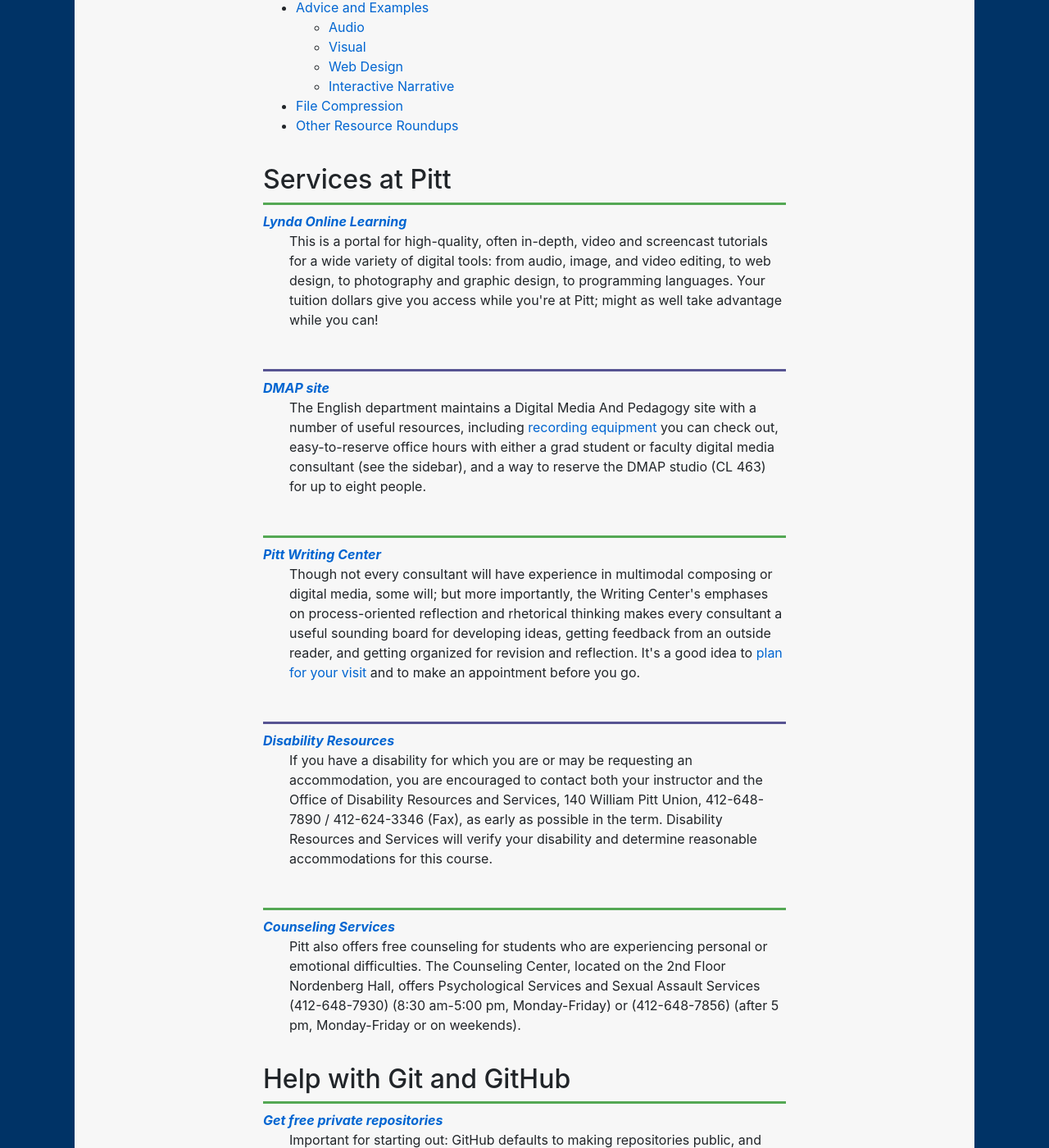
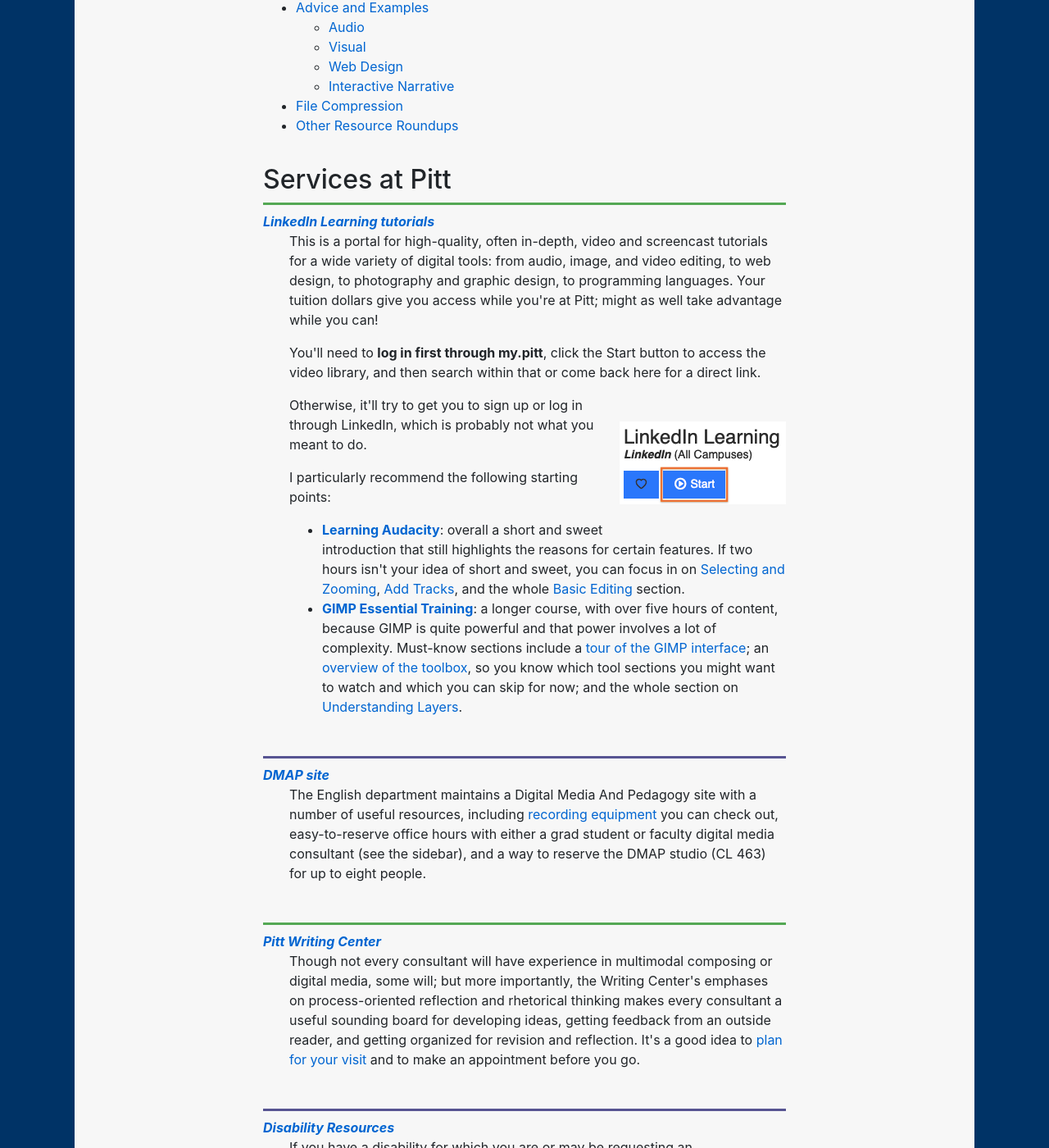
Before and after one commit to benmiller314/cdm2020fall, a Jekyll site: the page built from resources.md, in a window 1280 px wide and 1400 px high, scrolled down 610 px. Shown: the whole window at 82% size. Built offline with Jekyll 4.4.1, drawn with Linux system fonts in a browser that asks for light colours; some of the changed text lies outside the part shown.

Commit message:
beef up LinkedIn Learning links
formerly known as Lynda

```diff
--- a/resources.md
+++ b/resources.md
@@ -27,8 +27,18 @@
 
 ## Services at Pitt
 <dl>
-<dt><a href="http://lynda.pitt.edu">Lynda Online Learning</a></dt>
-<dd>This is a portal for high-quality, often in-depth, video and screencast tutorials for a wide variety of digital tools: from audio, image, and video editing, to web design, to photography and graphic design, to programming languages. Your tuition dollars give you access while you're at Pitt; might as well take advantage while you can!</dd>
+<dt><a href="https://my.pitt.edu/task/all/cssd-linkedinlearning">LinkedIn Learning tutorials</a></dt>
+<dd>
+<p>This is a portal for high-quality, often in-depth, video and screencast tutorials for a wide variety of digital tools: from audio, image, and video editing, to web design, to photography and graphic design, to programming languages. Your tuition dollars give you access while you're at Pitt; might as well take advantage while you can!</p>
+<p>You'll need to <strong>log in first through my.pitt</strong>, click the Start button to access the video library, and then search within that or come back here for a direct link. <figure class="float-right"><img src="assets/img/linked-in-learning-start-button.png" alt="The start button follows the 'LinkedIn Learning' header and a heart button to 'Add Favorite'." /></figure> Otherwise, it'll try to get you to sign up or log in through LinkedIn, which is probably not what you meant to do.</p>
+<p>I particularly recommend the following starting points:
+<ul>
+  <li><strong><a href="https://www.linkedin.com/learning/learning-audacity-2/jump-into-the-world-of-audio-editing">Learning Audacity</a></strong>: overall a short and sweet introduction that still highlights the reasons for certain features. If two hours isn't your idea of short and sweet, you can focus in on <a href="https://www.linkedin.com/learning/learning-audacity-2/selecting-and-zooming">Selecting and Zooming</a>, <a href="https://www.linkedin.com/learning/learning-audacity-2/add-tracks">Add Tracks</a>, and the whole <a href="https://www.linkedin.com/learning/learning-audacity-2/make-selections">Basic Editing</a> section.</li>
+  <li><strong><a href="https://www.linkedin.com/learning/gimp-essential-training-4/edit-your-images-for-free-with-gimp">GIMP Essential Training</a></strong>: a longer course, with over five hours of content, because GIMP is quite powerful and that power involves a lot of complexity. Must-know sections include a <a href="https://www.linkedin.com/learning/gimp-essential-training-4/tour-the-gimp-interface">tour of the GIMP interface</a>; an <a href="https://www.linkedin.com/learning/gimp-essential-training-4/explore-gimp-tools">overview of the toolbox</a>, so you know which tool sections you might want to watch and which you can skip for now; and the whole section on <a href="https://www.linkedin.com/learning/gimp-essential-training-4/understanding-layers">Understanding Layers</a>.</li>
+</ul>
+</p>
+</dd>
+
 <dt><a href="http://dmap.pitt.edu/">DMAP site</a></dt>
 <dd>The English department maintains a Digital Media And Pedagogy site with a number of useful resources, including <a href="http://dmap.pitt.edu/equipment">recording equipment</a> you can check out, easy-to-reserve office hours with either a grad student or faculty digital media consultant (see the sidebar), and a way to reserve the DMAP studio (CL 463) for up to eight people.</dd>
 
```
Also changed, not shown: other parts of resources.md (+1 -1 lines), assets/img/linked-in-learning-start-button.png (added).
